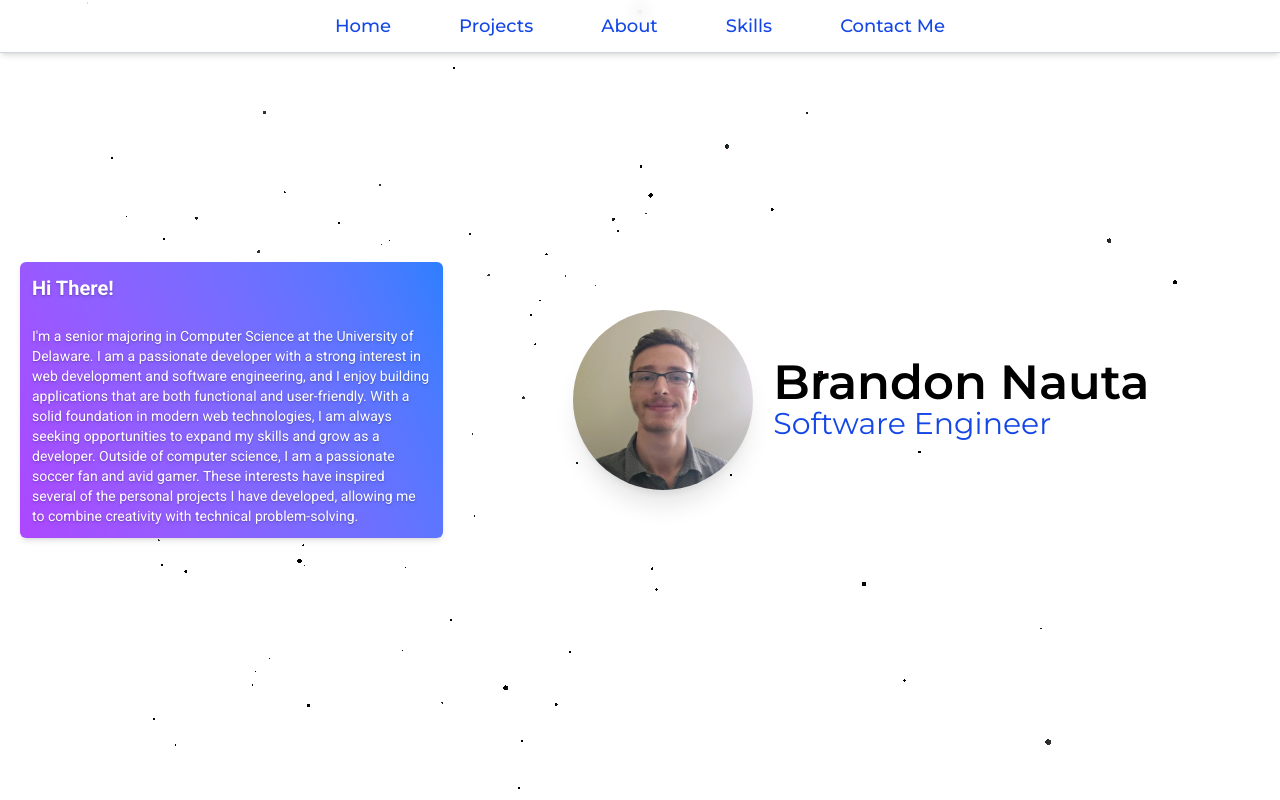
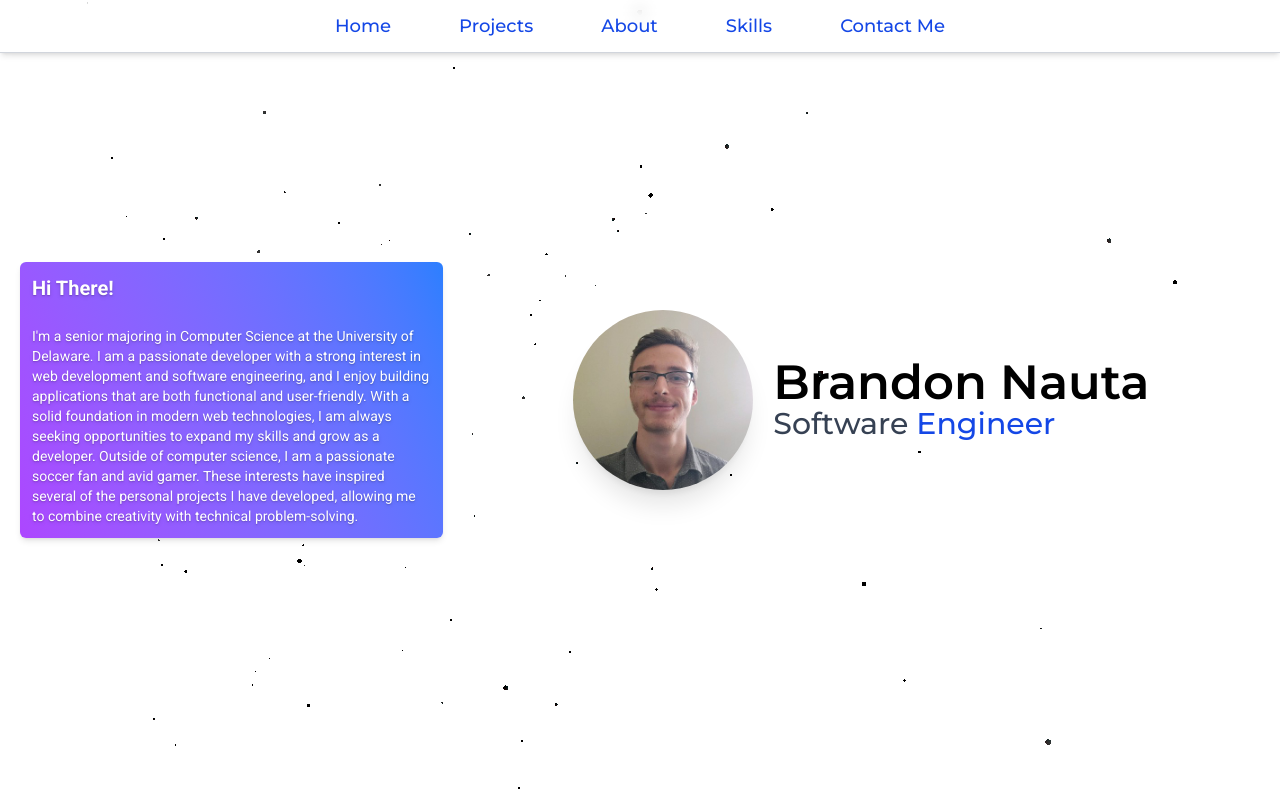
Before and after one commit to TheLuckyman30/portfolio, a React (Vite) app: page / in a window 1280 px wide. Shown: the top 800 px of the page. Built offline with nearby package versions, Linux system fonts and the light colour scheme.

Commit message:
Added some animations to the intro

```diff
--- a/src/index.css
+++ b/src/index.css
@@ -7,6 +7,8 @@
   --font-montserrat: "Montserrat", sans-serif;
   --animate-slide-left: slideLeft 15s linear infinite;
   --animate-slide-right: slideRight 15s linear infinite;
+  --animate-drop-in: dropIn 1s ease-out forwards;
+  --animate-slide-in: slideIn 1s ease-out forwards;
 
   @keyframes slideLeft {
     from {
@@ -25,6 +27,28 @@
       transform: translateX(0);
     }
   }
+
+  @keyframes dropIn {
+    0% {
+      opacity: 0;
+      transform: translateY(-50px);
+    }
+    100% {
+      opacity: 1;
+      transform: translateY(0);
+    }
+  }
+
+  @keyframes slideIn {
+    0% {
+      opacity: 0;
+      transform: translateX(50px);
+    }
+    100% {
+      opacity: 1;
+      transform: translateX(0);
+    }
+  }
 }
 
 :root {
--- a/src/sections/Home.tsx
+++ b/src/sections/Home.tsx
@@ -20,7 +20,7 @@ export function Home() {
         />
       </div>
       <div className="relative min-h-screen z-5 flex flex-col lg:flex-row font-montserrat gap-15 lg:gap-5 justify-center lg:justify-between items-center sm:max-w-7xl mx-auto p-5">
-        <div className="w-full sm:max-w-[70%] lg:flex-1 order-2 lg:order-1 font-roboto bg-linear-65 from-purple-500 to-blue-500 shadow-md text-white rounded-md p-3 text-shadow-md">
+        <div className="w-full sm:max-w-[70%] lg:flex-1 order-2 lg:order-1 font-roboto bg-linear-65 from-purple-500 to-blue-500 shadow-md text-white rounded-md p-3 text-shadow-md animate-drop-in">
           <span className="text-lg sm:text-xl font-bold">Hi There!</span>
           <br></br>
           <br></br>
@@ -37,7 +37,7 @@ export function Home() {
             problem-solving.
           </p>
         </div>
-        <div className="flex order-1 lg:order-2 lg:flex-2 gap-5 items-center justify-center">
+        <div className="flex order-1 lg:order-2 lg:flex-2 gap-5 items-center justify-center animate-slide-in">
           <div
             className="rounded-full shadow-xl h-25 w-25 bg-gray-200 md:h-45 md:w-45 bg-cover"
             style={{ backgroundImage: `url(${picOfMe})` }}
@@ -46,8 +46,9 @@ export function Home() {
             <p className="font-semibold text-2xl sm:text-4xl md:text-5xl">
               Brandon Nauta
             </p>
-            <p className="text-xl sm:text-2xl md:text-3xl text-blue-700">
-              Software Engineer
+            <p className="text-xl font-medium sm:text-2xl md:text-3xl text-gray-700">
+              <span>Software</span>{" "}
+              <span className="text-blue-700">Engineer</span>
             </p>
           </div>
         </div>
```
